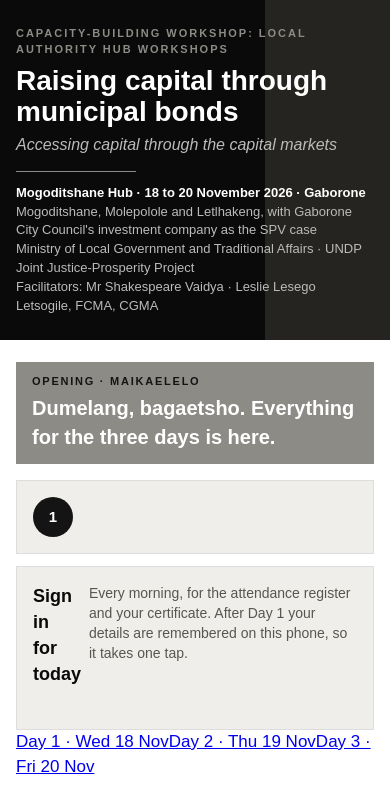
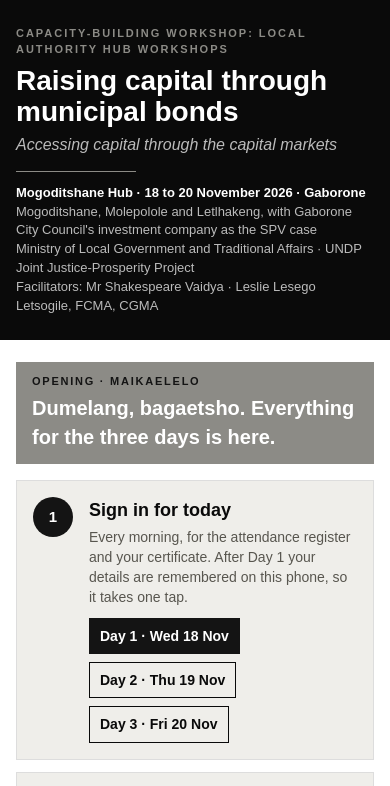
Before and after one commit to LeslieLets/mogoditshane, a plain HTML site: page index.html in a window 390 px wide. Shown: the top 786 px of the page. Drawn offline with Linux system fonts and the light colour scheme.

Commit message:
Home page: fix the sign-in card on phones (no links inside a link); header panel only beside the text on wide screens
Co-Authored-By: Claude Opus 5.5 <noreply@anthropic.com>

```diff
--- a/index.html
+++ b/index.html
@@ -18,7 +18,7 @@
 body{background:var(--bg);color:var(--fg);font-family:var(--font);font-size:17px;line-height:1.45;margin:0}
 img{max-width:100%}
 [hidden]{display:none!important}
-.band{background:linear-gradient(90deg,var(--band) 0,var(--band) 68%,var(--band2) 68%);color:var(--band-fg)}
+.band{background:linear-gradient(90deg,var(--band) 0,var(--band) calc(50% + 430px),var(--band2) calc(50% + 430px));color:var(--band-fg)}
 .band .in{max-width:860px;margin:0 auto;padding-block:26px 24px;padding-left:max(16px,env(safe-area-inset-left,0px));padding-right:max(16px,env(safe-area-inset-right,0px))}
 .kicker{font-size:11px;letter-spacing:.18em;text-transform:uppercase;color:#8C8B86;font-weight:700}
 h1{font-weight:700;font-size:clamp(28px,6.5vw,40px);line-height:1.1;margin:8px 0 6px;text-wrap:balance;color:#FFFFFF}
@@ -43,7 +43,9 @@ li{margin:0 0 6px}
 .door strong{display:block;font-size:18px;color:var(--ink);margin-bottom:4px}
 .door span{display:block;font-size:14px;color:var(--muted)}
 .door em{display:inline-block;margin-top:10px;font-style:normal;font-weight:700;color:var(--ink);border-bottom:2px solid var(--ink);font-size:14px}
-.days{display:flex;flex-wrap:wrap;gap:8px;margin-top:10px}
+.days,.door .days{display:flex;flex-wrap:wrap;gap:8px;margin-top:10px}
+.door strong a{color:inherit;text-decoration:none}
+.door strong a:hover,.door strong a:focus-visible{text-decoration:underline}
 .days a{font-size:14px;font-weight:700;color:var(--ink);border:1.5px solid var(--ink);padding:7px 10px;text-decoration:none}
 .days a.today{background:var(--btn);color:var(--btn-fg);border-color:var(--btn)}
 .note{background:var(--card);border:1px solid var(--line);padding:12px 14px;margin:14px 0}
@@ -98,8 +100,8 @@ footer{border-top:1px solid var(--line);margin-top:28px;padding:12px 0 0;font-si
   <section id="view-home" class="view">
     <div class="bar"><p class="k">Opening · Maikaelelo</p><h2>Dumelang, bagaetsho. Everything for the three days is here.</h2></div>
     <div class="doors">
-      <a class="door" href="#register"><span class="n">1</span><div><strong>Sign in for today</strong><span>Every morning, for the attendance register and your certificate. After Day 1 your details are remembered on this phone, so it takes one tap.</span>
-        <span class="days" id="day-links"><a href="#day1" data-day="day1">Day 1 · Wed 18 Nov</a><a href="#day2" data-day="day2">Day 2 · Thu 19 Nov</a><a href="#day3" data-day="day3">Day 3 · Fri 20 Nov</a></span></div></a>
+      <div class="door"><span class="n">1</span><div><strong><a href="#register">Sign in for today</a></strong><span>Every morning, for the attendance register and your certificate. After Day 1 your details are remembered on this phone, so it takes one tap.</span>
+        <span class="days" id="day-links"><a href="#day1" data-day="day1">Day 1 · Wed 18 Nov</a><a href="#day2" data-day="day2">Day 2 · Thu 19 Nov</a><a href="#day3" data-day="day3">Day 3 · Fri 20 Nov</a></span></div></div>
       <a class="door" href="#pre"><span class="n">2</span><div><strong>Day 1 pre-assessment</strong><span>Before Module 1. Twelve questions, ten minutes, with your participant code. Your answers go to the facilitator automatically.</span><em>Start Day 1 test</em></div></a>
       <a class="door" href="#post"><span class="n">3</span><div><strong>Day 3 post-assessment</strong><span>At the close on Day 3, with the same code, so your progress can be measured.</span><em>Start Day 3 test</em></div></a>
       <a class="door" href="#notes"><span class="n">4</span><div><strong>Notes for participants</strong><span>Choosing bankable projects, the types of bonds, the steps and terms for listing a bond, and how credit ratings work.</span><em>Read the notes</em></div></a>
```
